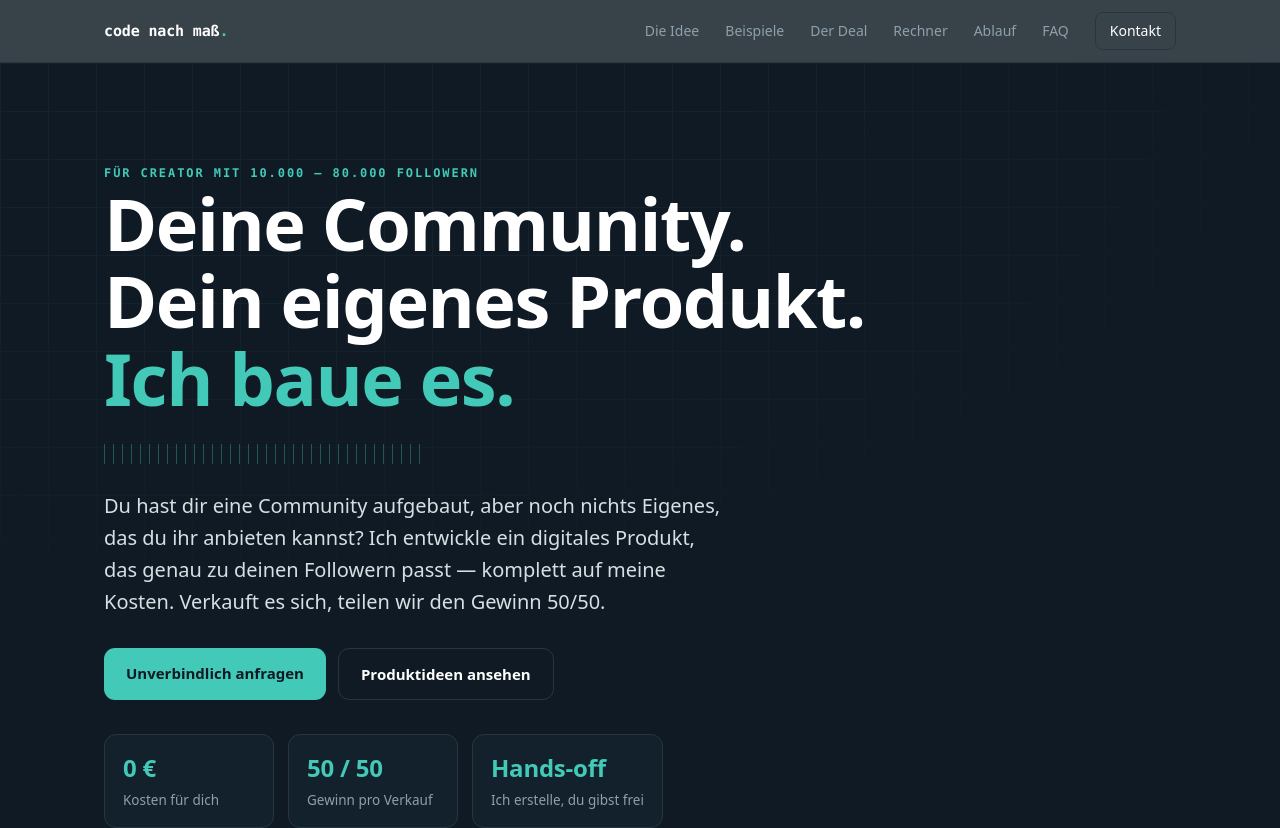
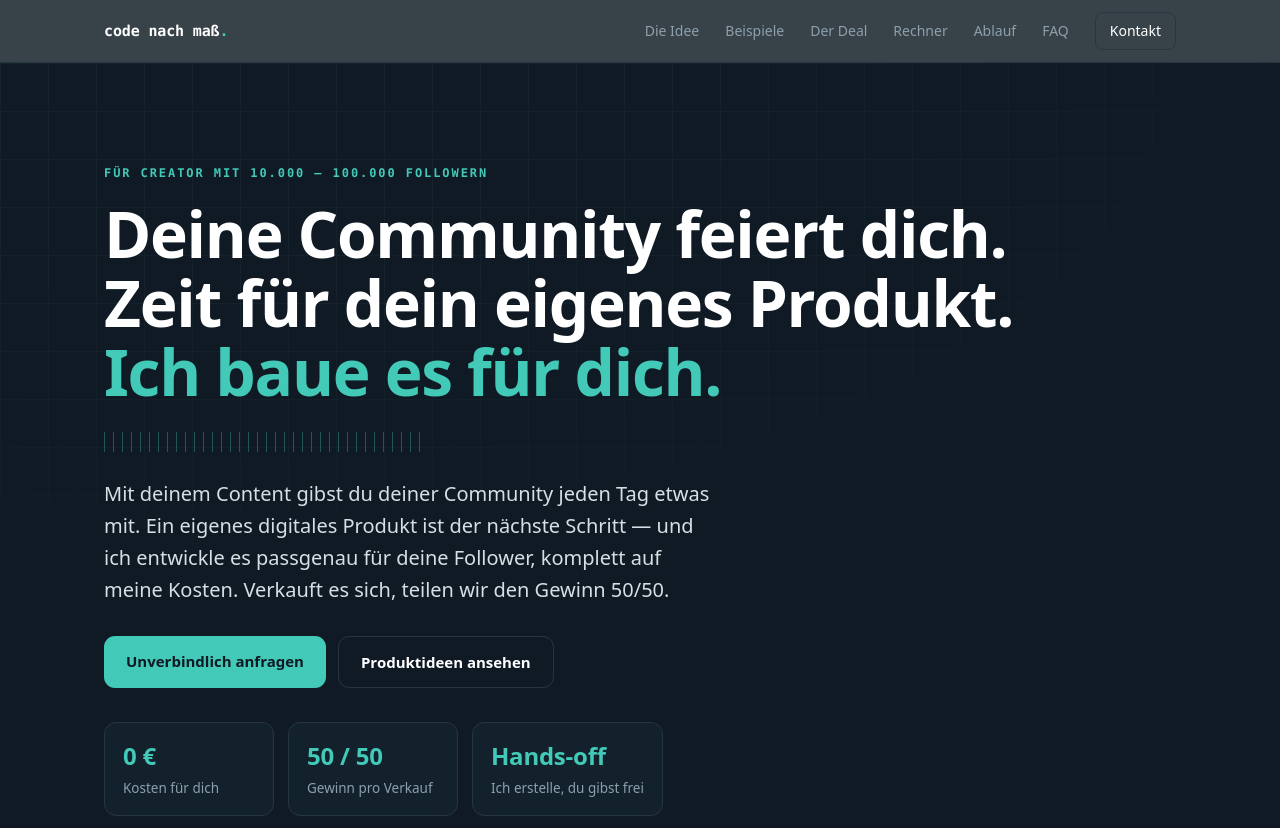
Before and after one commit to NiceDaddy69/Codenachmass, a Next.js app in the folder codenachmass/: page / in a window 1280 px wide. Shown: the top 828 px of the page. Built offline with nearby package versions, Linux system fonts and the light colour scheme.

Commit message:
Hero-Text freundlicher formuliert, Follower-Range auf 10k–100k erweitert
Co-Authored-By: Claude Fable 5.2 <noreply@anthropic.com>
Claude-Session: https://claude.ai/code/session_015pJYmdyop9GL7pN4ppynYF

```diff
--- a/codenachmass/app/layout.js
+++ b/codenachmass/app/layout.js
@@ -7,7 +7,7 @@ export const metadata = {
   metadataBase: new URL("https://codenachmass.de"),
   title: "Code nach Maß — Dein eigenes digitales Produkt für deine Community",
   description:
-    "Für Creator mit 10.000 bis 80.000 Followern: Ich entwickle ein digitales Produkt, das genau zu deiner Community passt — ohne Kosten für dich, komplett hands-off. Den Gewinn teilen wir 50/50.",
+    "Für Creator mit 10.000 bis 100.000 Followern: Ich entwickle ein digitales Produkt, das genau zu deiner Community passt — ohne Kosten für dich, komplett hands-off. Den Gewinn teilen wir 50/50.",
   keywords: ["digitale Produkte", "Mikro-Influencer", "Creator", "Community monetarisieren", "E-Book", "Online-Kurs", "Vorlagen"],
   openGraph: {
     title: "Code nach Maß — Dein eigenes digitales Produkt für deine Community",
--- a/codenachmass/app/page.js
+++ b/codenachmass/app/page.js
@@ -80,13 +80,13 @@ export default function Home() {
       <section className="hero" id="top">
         <div className="grid" aria-hidden="true" />
         <div className="wrap heroIn">
-          <span className="eyebrow" style={{ color: "var(--mint)" }}>Für Creator mit 10.000 – 80.000 Followern</span>
-          <h1 className="h1">Deine Community.<br />Dein eigenes Produkt.<br /><span className="hl">Ich baue es.</span></h1>
+          <span className="eyebrow" style={{ color: "var(--mint)" }}>Für Creator mit 10.000 – 100.000 Followern</span>
+          <h1 className="h1">Deine Community feiert dich.<br />Zeit für dein eigenes Produkt.<br /><span className="hl">Ich baue es für dich.</span></h1>
           <div className="rule tall heroRule" style={{ color: "var(--mint)" }} />
           <p className="lede">
-            Du hast dir eine Community aufgebaut, aber noch nichts Eigenes, das du ihr anbieten kannst?
-            Ich entwickle ein digitales Produkt, das genau zu deinen Followern passt — komplett
-            auf meine Kosten. Verkauft es sich, teilen wir den Gewinn 50/50.
+            Mit deinem Content gibst du deiner Community jeden Tag etwas mit. Ein eigenes digitales
+            Produkt ist der nächste Schritt — und ich entwickle es passgenau für deine Follower,
+            komplett auf meine Kosten. Verkauft es sich, teilen wir den Gewinn 50/50.
           </p>
           <div className="cta">
             <a href="#kontakt" className="btn btnPrimary">Unverbindlich anfragen</a>
@@ -222,7 +222,7 @@ export default function Home() {
             <div className="calcIn">
               <label className="fld">
                 <span className="fldTop"><span>Deine Follower</span><output>{num(follower)}</output></span>
-                <input type="range" min="10000" max="80000" step="1000" value={follower} onChange={(e) => setFollower(+e.target.value)} />
+                <input type="range" min="10000" max="100000" step="1000" value={follower} onChange={(e) => setFollower(+e.target.value)} />
               </label>
               <label className="fld">
                 <span className="fldTop"><span>Anteil, der kauft</span><output>{quote.toLocaleString("de-DE", { minimumFractionDigits: 1 })} %</output></span>
@@ -340,7 +340,7 @@ export default function Home() {
         .hero{position:relative;background:var(--ink);color:#fff;overflow:hidden;padding:96px 0 84px}
         .grid{position:absolute;inset:0;background-image:linear-gradient(var(--lineD) 1px,transparent 1px),linear-gradient(90deg,var(--lineD) 1px,transparent 1px);background-size:48px 48px;opacity:.28;mask-image:radial-gradient(120% 90% at 20% 0%,#000 30%,transparent 78%)}
         .heroIn{position:relative}
-        .h1{font-size:clamp(38px,6.4vw,72px);font-weight:600}
+        .h1{font-size:clamp(32px,5.6vw,64px);font-weight:600;margin-top:14px}
         .heroRule{max-width:320px;margin:26px 0}
         .lede{max-width:620px;font-size:clamp(17px,2.1vw,20px);color:#D6E0E4}
         .cta{display:flex;gap:12px;flex-wrap:wrap;margin:30px 0 34px}
```
Also changed, not shown: 1 other file (tests, documents, lock files or other folders).
